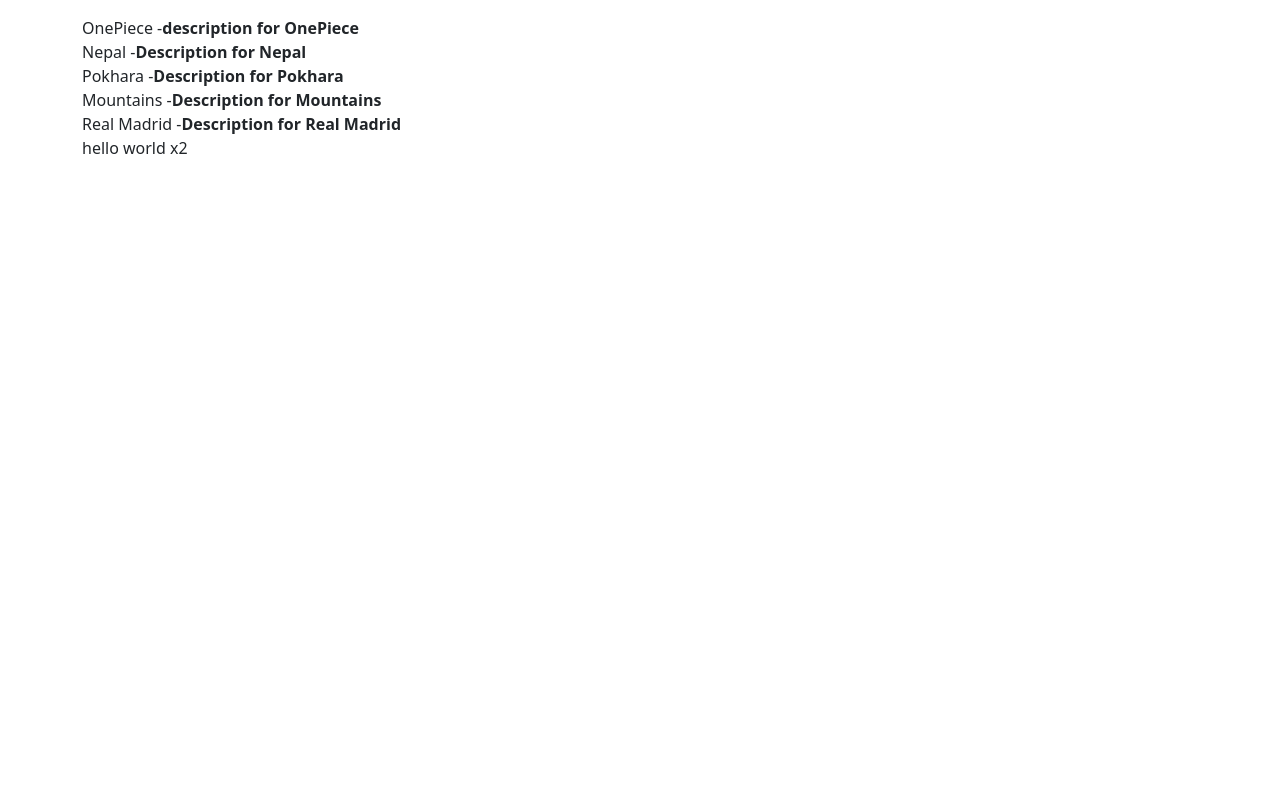
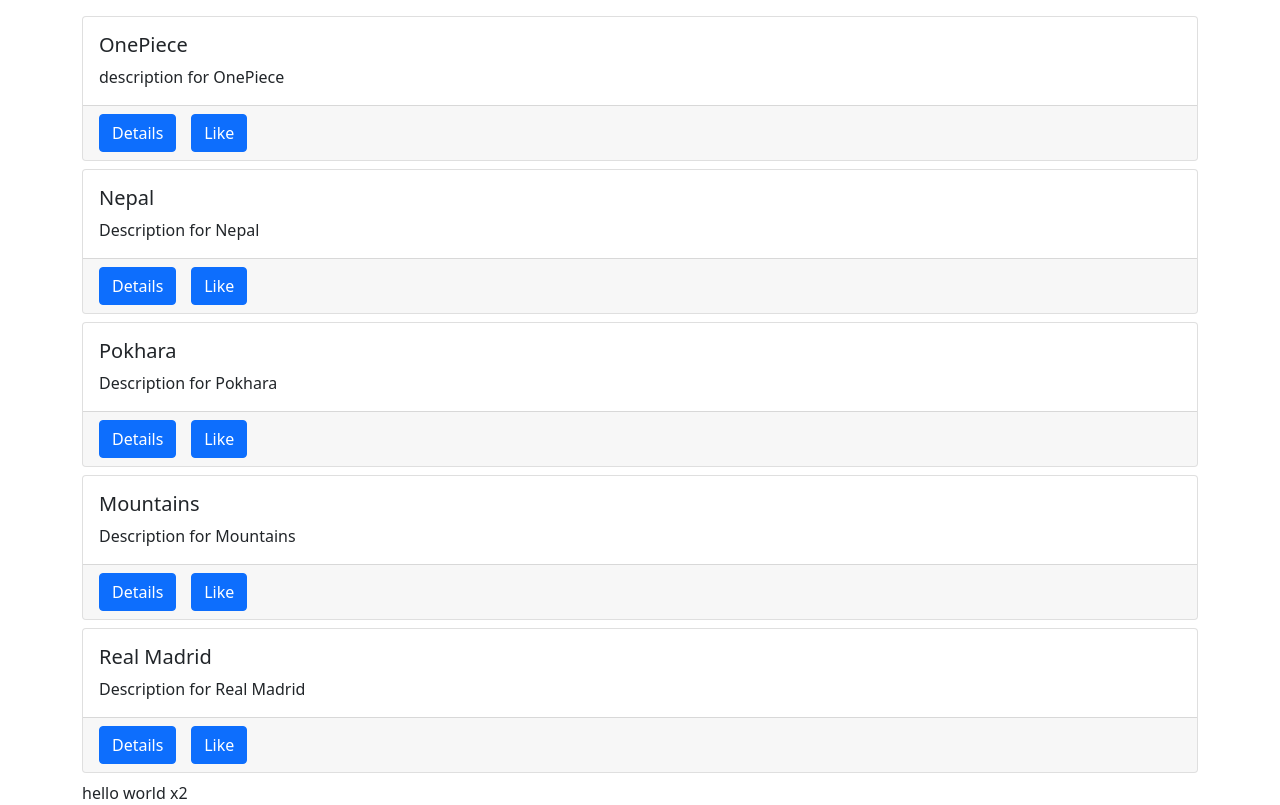
Before and after one commit to smaran-adk/Sadhikari8537_A4_NAD, a Django app: page / in a window 1280 px wide. Before the commit the page ends 154 px from the top, so only its background shows below. Run offline with Django 5.2, Linux system fonts and the light colour scheme; data comes from the database, SQL or seed files in the repository; some libraries are stand-ins or nearby versions.

Commit message:
added the card and the like button

```diff
--- a/src/posts/static/posts/main.js
+++ b/src/posts/static/posts/main.js
@@ -25,8 +25,22 @@
             console.log(data)
             data.forEach(el  => {
                 postsBox.innerHTML += `
-                ${el.title} -<b>${el.body}</b><br>
-                `
+                    <div class="card mb-2">
+                         <div class="card-body">
+                         <h5 class="card-title">${el.title} </h5>
+                         <p class="card-text">${el.body}</p>
+                        </div>
+                        <div class="card-footer">
+                        <div class="row">
+                            <div class="col-1">
+                                <a href="#" class="btn btn-primary">Details </a>
+                            </div>
+                            <div class="col-1">
+                                <a href="#" class="btn btn-primary">Like </a>
+                            </div>
+                         </div>
+                    </div>
+                    `
             });
         },100)
     },
--- a/src/posts/templates/posts/main.html
+++ b/src/posts/templates/posts/main.html
@@ -13,11 +13,11 @@
     {% comment "" %}{% for obj in qs %}
         {{obj.title}}-{{obj.body}} <br>
     {% endfor %}{% endcomment %}
-    <div id="spinner-box">
+    <div id="spinner-box" class="text-center">
         <div class="spinner-border" role="status"></div>
     </div>
 
-    <div id="posts-box"></div>
+    <div id="posts-box" ></div>
 
     <div id="hello-world"></div>
 
```
